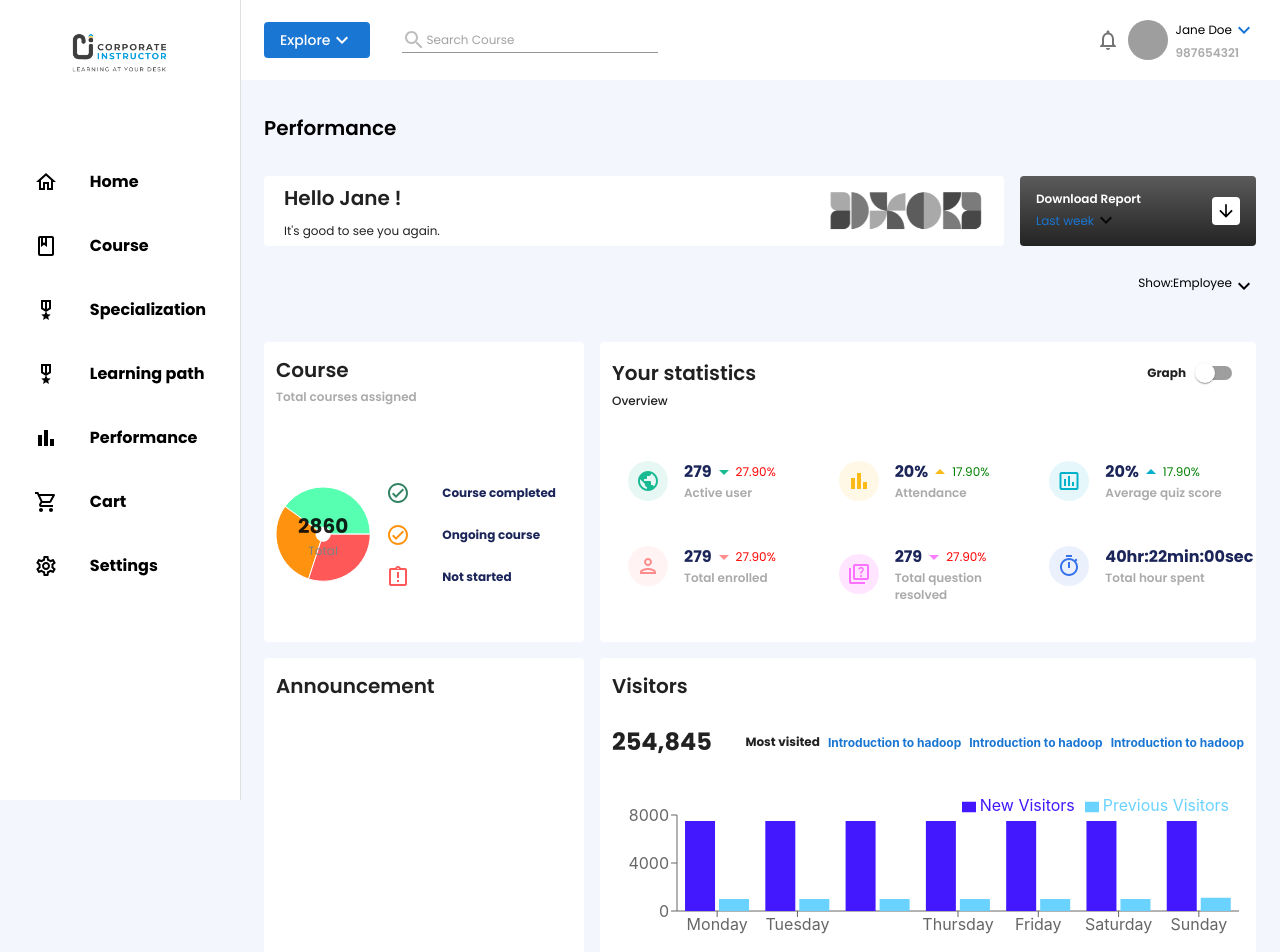
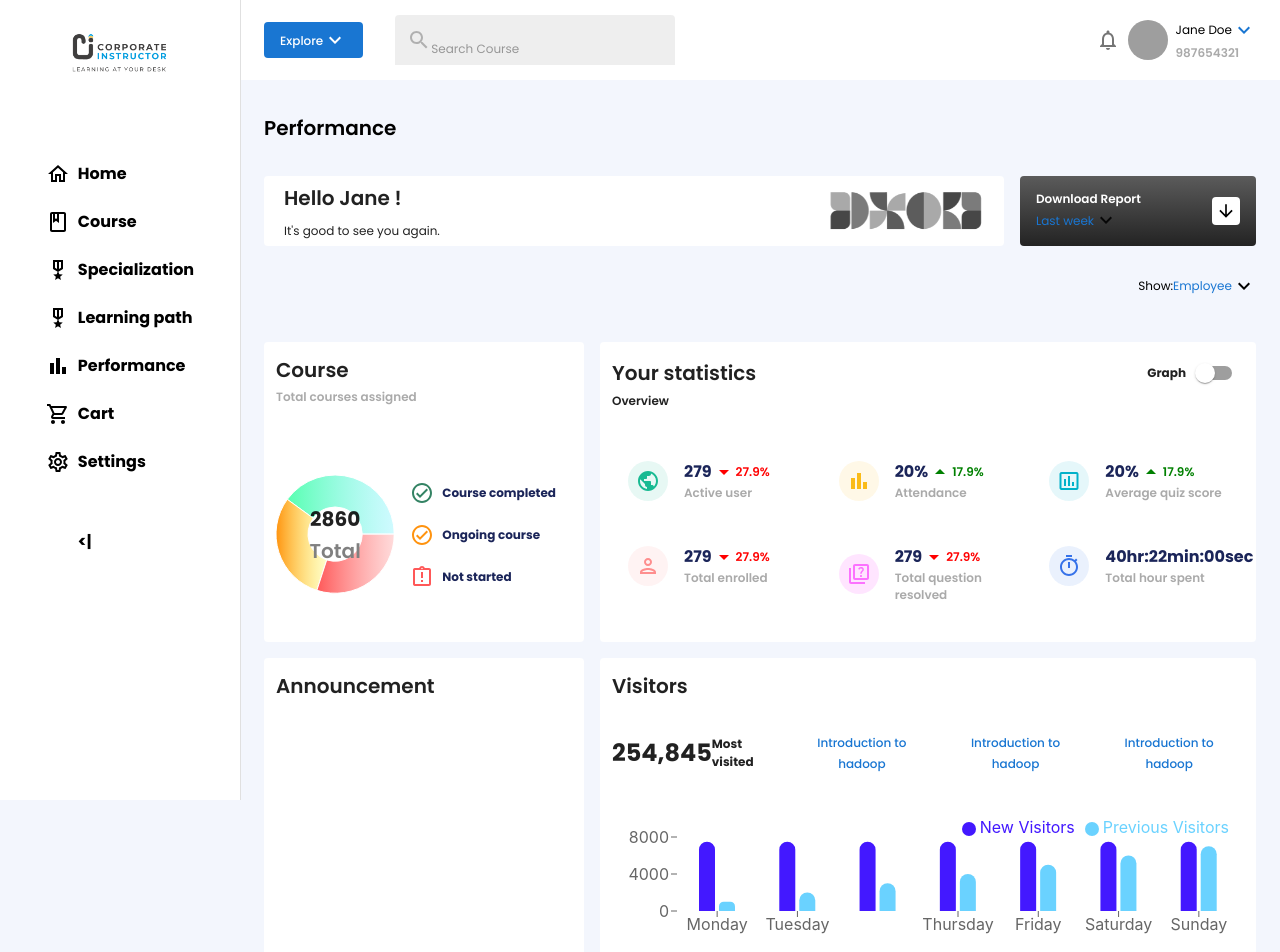
Before and after one commit to YaminNather/selection_application, a React (Create React App) app: page / in a window 1280 px wide. Shown: the top 952 px of the page. Built offline with nearby package versions, Linux system fonts and the light colour scheme; grey boxes are pictures that could not be loaded.

Commit message:
Fixed lot of problems

```diff
--- a/src/App.tsx
+++ b/src/App.tsx
@@ -20,11 +20,24 @@ export const themeOptions: ThemeOptions = {
     }
   },
   components: {
+    MuiTextField: {
+      defaultProps: {
+        variant: "filled"
+      }
+    },
     MuiButton: {
       styleOverrides: {
         root: {
           textTransform: "none",
-          boxShadow: "none"
+          boxShadow: "none",
+          fontSize: "12px"
+        }
+      }
+    },
+    MuiListItemIcon: {
+      styleOverrides: {
+        root: {
+          minWidth: "32px"
         }
       }
     },
@@ -40,6 +53,9 @@ export const themeOptions: ThemeOptions = {
 
     MuiListItemText: {
       styleOverrides: {
+        root: {
+          marginLeft: "0px"
+        },
         primary: {
           color: "#1B2559",
           fontWeight: "500"
--- a/src/pages/dashboard/dashboard.tsx
+++ b/src/pages/dashboard/dashboard.tsx
@@ -45,10 +45,10 @@ const Dashboard: FC = () => {
             </Grid>
           </Grid>
 
-          <Box marginTop="28px" display="flex" justifyContent="flex-end">
+          <Box marginTop="28px" display="flex" justifyContent="flex-end" alignItems="center">
             <Typography>Show:</Typography>
 
-            <Typography>Employee</Typography>
+            <Typography color="primary">Employee</Typography>
 
             <KeyboardArrowDown />
           </Box>
--- a/src/pages/dashboard/dashboard_app_bar.tsx
+++ b/src/pages/dashboard/dashboard_app_bar.tsx
@@ -2,6 +2,7 @@ import { Box, IconButton, Input, Toolbar, Typography } from "@mui/material";
 import AppBar from "@mui/material/AppBar";
 import Button from "@mui/material/Button";
 import Avatar from "@mui/material/Avatar";
+import TextField from "@mui/material/TextField";
 import { FC } from "react";
 import { KeyboardArrowDown, NotificationsOutlined, Search } from "@mui/icons-material";
 
@@ -12,7 +13,14 @@ const DashboardAppBar: FC = (props) => {
         <Toolbar sx={{height: "80px"}}>
           <Button variant="contained">Explore <KeyboardArrowDown /></Button>
 
-          <Input startAdornment={<Search color="disabled" />} placeholder="Search Course" sx={{ marginLeft: "32px" }} />
+          <TextField
+            variant="filled"
+            InputProps={{
+              startAdornment: <Search color="disabled" />, style: {backgroundColor: "#00000011"}, disableUnderline: true
+            }}
+            placeholder="Search Course"
+            sx={{ marginLeft: "32px" }}
+          />
 
           <Box sx={{flexGrow: 1}} />
 
--- a/src/pages/dashboard/dashboard_courses/courses_pie_chart.tsx
+++ b/src/pages/dashboard/dashboard_courses/courses_pie_chart.tsx
@@ -43,18 +43,37 @@ const CoursesPieChart: FC = (props) => {
 
     const minSize: number = Math.min(size[0], size[1]);
     const outerRadius: number = minSize / 2;
-    const pieWidth = 40.0;
+    const pieWidth = 32.0;
 
     return (
-      <PieChart width={minSize} height={minSize}>
+      <PieChart width={minSize} height={minSize} >
+        <defs>
+          <linearGradient id="pv_gradient0">
+            <stop offset="0%" stopColor="rgba(0, 255, 135, 0.66)" />
+
+            <stop offset="100%" stopColor="rgba(96, 239, 255, 0.3)" />
+          </linearGradient>
+
+          <linearGradient id="pv_gradient1">
+            <stop offset="0%" stopColor="#FF930F" />
+
+            <stop offset="100%" stopColor="rgba(255, 249, 91, 0.33)" />
+          </linearGradient>
+
+          <linearGradient id="pv_gradient2">
+            <stop offset="0%" stopColor="#FF5858" />
+
+            <stop offset="100%" stopColor="rgba(255, 200, 200, 0.66)" />
+          </linearGradient>
+        </defs>
+
         <Pie
           data={chartData}
-          fill="#8884d8"
           innerRadius={outerRadius - pieWidth}
           outerRadius={outerRadius}
           dataKey="value"
         >
-          {chartData.map((entry, index) => <Cell key={`cell-${index}`} fill={entry.color} />)}
+          {chartData.map((entry, index) => <Cell key={`cell-${index}`} fill={`url(#pv_gradient${index})`} />)}
         </Pie>
       </PieChart>
     );
--- a/src/pages/dashboard/dashboard_courses/dashboard_courses.tsx
+++ b/src/pages/dashboard/dashboard_courses/dashboard_courses.tsx
@@ -46,7 +46,7 @@ const DashboardCourses: FC = (props) => {
               >
                 <Typography variant="h6" fontWeight="bold">2860</Typography>
 
-                <Typography color="GrayText">Total</Typography>
+                <Typography variant="h6" fontWeight="600" color="GrayText">Total</Typography>
               </Box>
             </Box>
 
--- a/src/pages/dashboard/dashboard_courses_in_demand/dashboard_courses_in_demand.tsx
+++ b/src/pages/dashboard/dashboard_courses_in_demand/dashboard_courses_in_demand.tsx
@@ -4,7 +4,7 @@ import Typography from "@mui/material/Typography";
 import { FC } from "react";
 import Avatar from "@mui/material/Avatar";
 import ListItemAvatar from "@mui/material/ListItemAvatar";
-import MenuBook from "@mui/icons-material/MenuBook";
+import LocalLibraryOutlined from "@mui/icons-material/LocalLibraryOutlined";
 import ListItemText from "@mui/material/ListItemText";
 import List from "@mui/material/List";
 import ListItemButton from "@mui/material/ListItemButton";
@@ -23,7 +23,7 @@ const DashboardCoursesInDemand: FC = (props) => {
                   <ListItemButton>
                     <ListItemAvatar>
                       <Avatar>
-                        <MenuBook color="primary" />
+                        <LocalLibraryOutlined color="primary" />
                       </Avatar>
                     </ListItemAvatar>
 
--- a/src/pages/dashboard/dashboard_drawer.tsx
+++ b/src/pages/dashboard/dashboard_drawer.tsx
@@ -61,6 +61,11 @@ const DashboardDrawer: FC = (props) => {
               {buildLink("Cart", <ShoppingCartOutlined />)}
 
               {buildLink("Settings", <SettingsOutlined />)}
+
+              <Box height="32px">
+              </Box>
+
+              {buildLink("<|")}
             </List>
           </Box>
         </Drawer>
@@ -68,9 +73,9 @@ const DashboardDrawer: FC = (props) => {
     );
   }
 
-  function buildLink(to: string, icon: JSX.Element): JSX.Element {
+  function buildLink(to: string, icon?: JSX.Element): JSX.Element {
     return (
-      <ListItem>
+      <ListItem disablePadding={true}>
         <ListItemButton>
           <ListItemIcon>
             {icon}
--- a/src/pages/dashboard/dashboard_statistics/dashboard_statistics.tsx
+++ b/src/pages/dashboard/dashboard_statistics/dashboard_statistics.tsx
@@ -27,7 +27,7 @@ const DashboardStatistics: FC = (props) => {
           <Switch />
         </Box>
 
-        <Typography fontWeight="500" sx={{marginTop: ""}}>Overview</Typography>
+        <Typography fontWeight="600" sx={{marginTop: ""}}>Overview</Typography>
 
         <Grid container={true} rowSpacing={2} sx={{marginTop: "20px"}}>
           {statisticItemInfos.map((value, index) => {
--- a/src/pages/dashboard/dashboard_statistics/statistics_item.tsx
+++ b/src/pages/dashboard/dashboard_statistics/statistics_item.tsx
@@ -61,18 +61,18 @@ const StatisticsItem: FC<StatisticsItemProps> = (props) => {
     let arrow: JSX.Element;
 
     if(props.info.changePercentage > 0.0) {
-      arrow = <ArrowDropUp htmlColor="green" />;
+      arrow = <ArrowDropUp />;
       color = "green";
     }
     else {
-      arrow = <ArrowDropDown htmlColor="red" />;
+      arrow = <ArrowDropDown />;
       color = "red";
     }
     return (
       <Box display="inline-flex" alignItems="center" color={color}>
         {arrow}
 
-        <Typography>{Math.abs(props.info.changePercentage).toFixed(2)}%</Typography>
+        <Typography fontWeight="600">{Math.abs(props.info.changePercentage).toFixed(1)}%</Typography>
       </Box>
     );
   };
@@ -87,13 +87,7 @@ function createAvatarTheme(color: string): Theme {
     components: {
       MuiAvatar: {
         styleOverrides: {
-          root: { backgroundColor: colorObject.alpha(0.1).toHex() }
-        }
-      },
-
-      MuiSvgIcon: {
-        styleOverrides: {
-          root: { color: color }
+          root: { backgroundColor: colorObject.alpha(0.1).toHex(), color: color }
         }
       },
 
--- a/src/pages/dashboard/dashboard_visitors/dashboard_visitors.tsx
+++ b/src/pages/dashboard/dashboard_visitors/dashboard_visitors.tsx
@@ -4,6 +4,7 @@ import { FC } from "react";
 import Box from "@mui/material/Box";
 import Link from "@mui/material/Link";
 import VisitorsChart from "./visitors_chart";
+import Button from "@mui/material/Button";
 
 const DashboardVisitors: FC = (props) => {
   function render(): JSX.Element {
@@ -18,7 +19,11 @@ const DashboardVisitors: FC = (props) => {
 
           <Typography fontWeight="bold">Most visited</Typography>
 
-          {new Array(3).fill(2).map((value, index) => <Link marginLeft="8px">Introduction to hadoop</Link>)}
+          {new Array(3).fill(2).map(
+            (value, index) => (
+              <Button variant="text" sx={{marginLeft: "4px"}}>Introduction to hadoop</Button>
+            )
+          )}
         </Box>
 
         <Box marginTop="32px" flexGrow="1.0">
--- a/src/pages/dashboard/dashboard_visitors/visitors_chart.tsx
+++ b/src/pages/dashboard/dashboard_visitors/visitors_chart.tsx
@@ -9,12 +9,12 @@ export interface ChartData {
 
 const data: ChartData[] = [
   { name: "Monday", pv: 7500 , uv: 1000 },
-  { name: "Tuesday", pv: 7500 , uv: 1000 },
-  { name: "Wednesday", pv: 7500 , uv: 1000 },
-  { name: "Thursday", pv: 7500 , uv: 1000 },
-  { name: "Friday", pv: 7500 , uv: 1000 },
-  { name: "Saturday", pv: 7500 , uv: 1000 },
-  { name: "Sunday", pv: 7500, uv: 1100 }
+  { name: "Tuesday", pv: 7500 , uv: 2000 },
+  { name: "Wednesday", pv: 7500 , uv: 3000 },
+  { name: "Thursday", pv: 7500 , uv: 4000 },
+  { name: "Friday", pv: 7500 , uv: 5000 },
+  { name: "Saturday", pv: 7500 , uv: 6000 },
+  { name: "Sunday", pv: 7500, uv: 7000 }
 ];
 
 const getPath = (x: number, y: number, width: number, height: number) => `M${x},${y + height}
@@ -41,17 +41,17 @@ const VisitorsChart: FC = (props) => {
     return (
       <ResponsiveContainer width="100%" height="100%">
         <BarChart data={data}>
-          <XAxis dataKey="name" />
+          <XAxis dataKey="name" axisLine={false} />
 
-          <YAxis />
+          <YAxis axisLine={false} />
 
           <Tooltip />
 
-          <Legend align="right" verticalAlign="top" />
+          <Legend margin={{bottom: 100}} align="right" verticalAlign="top" iconType="circle" />
 
-          <Bar dataKey="pv" name="New Visitors" fill="#4318FF" />
+          <Bar dataKey="pv" name="New Visitors" fill="#4318FF" radius={[25, 25, 0, 0]} barSize={16.0} />
 
-          <Bar dataKey="uv" name="Previous Visitors" fill="#6AD2FF" />
+          <Bar dataKey="uv" name="Previous Visitors" fill="#6AD2FF" radius={[25, 25, 0, 0]} barSize={16.0} />
         </BarChart>
       </ResponsiveContainer>
     );
```
